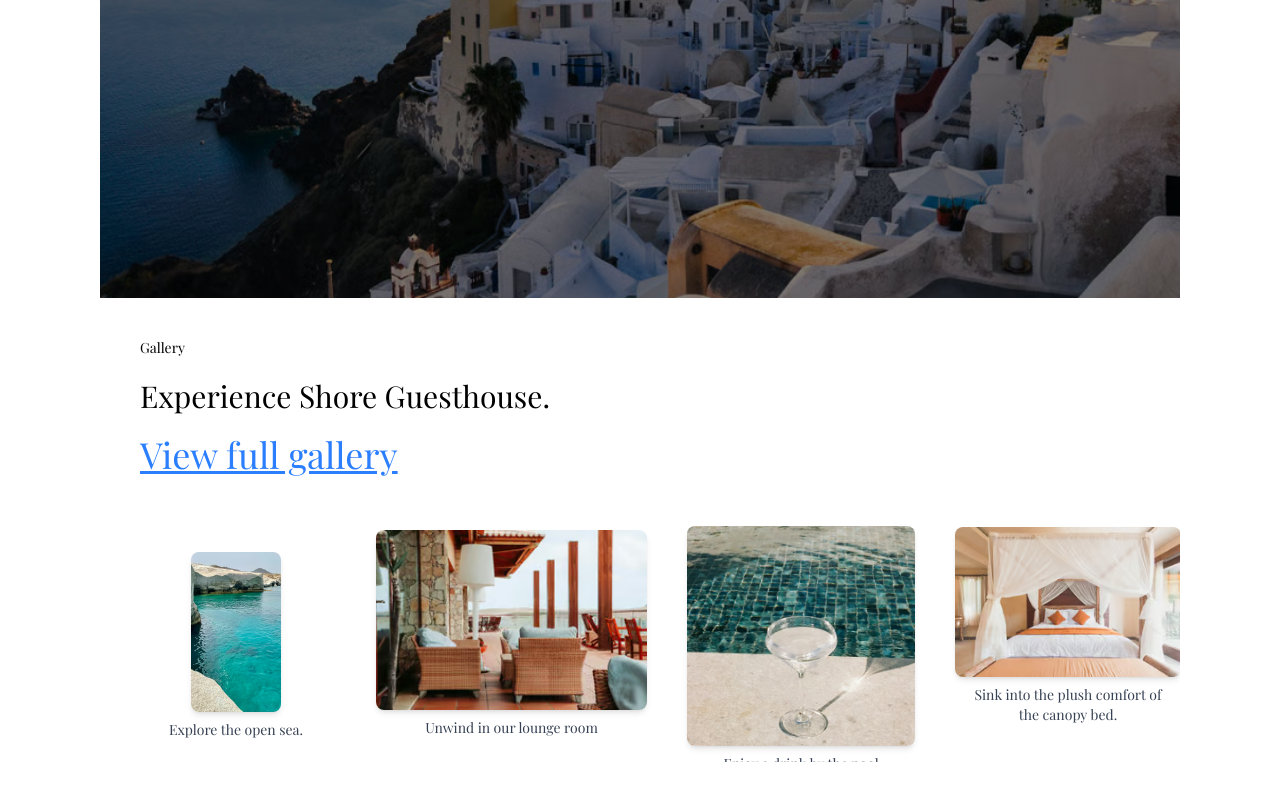
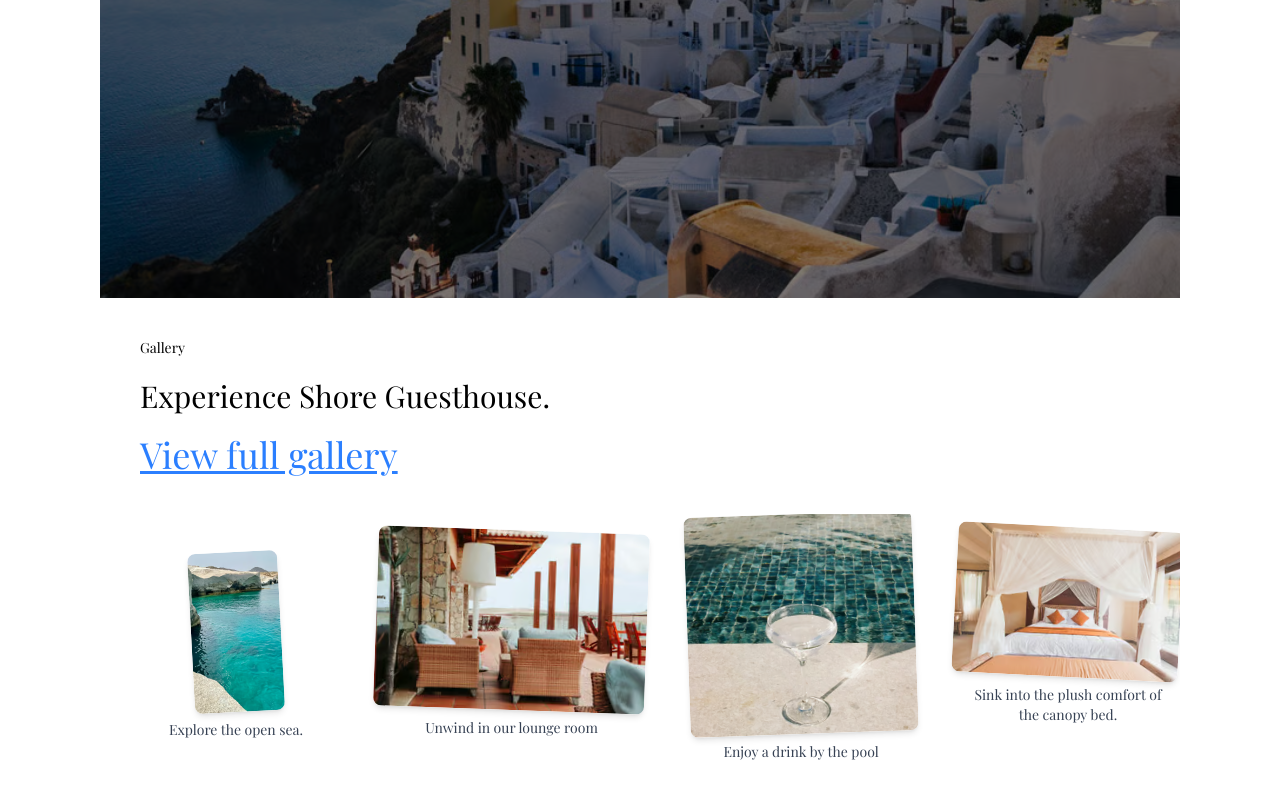
Before and after one commit to Muskan-Shah-6/Shore_guesthouse, a React (Vite) app in the folder shore_guestHouse/: page / in a window 1280 px wide. Shown: the part 559-1359 px from the top of the page. Built offline with nearby package versions, Linux system fonts and the light colour scheme; a web font is replaced by a local one.

Commit message:
Muskan
first page as well as marquee's code implemented

```diff
--- a/shore_guestHouse/src/components/marque/MarqueeGallery.jsx
+++ b/shore_guestHouse/src/components/marque/MarqueeGallery.jsx
@@ -10,31 +10,29 @@ import marq5 from '../../assets/images/Home/carousel_img_5.png';
 
 // Image data with random heights and Y-offsets
 const imageData = [
-  { src: marq1, caption: 'A haven lies behind the blue door.', offsetY: '-translate-y-4', height: 'h-[200px]' },
-  { src: marq2, caption: 'Explore the open sea.', offsetY: 'translate-y-2', height: 'h-[160px]' },
-  { src: marq3, caption: 'Unwind in our lounge room', offsetY: '-translate-y-1', height: 'h-[180px]' },
-  { src: marq4, caption: 'Enjoy a drink by the pool', offsetY: 'translate-y-3', height: 'h-[220px]' },
-  { src: marq5, caption: 'Sink into the plush comfort of the canopy bed.', offsetY: '-translate-y-3', height: 'h-[150px]' },
-  // You can duplicate and randomize more if needed
+  { src: marq1, caption: 'A haven lies behind the blue door.', offsetY: '-translate-y-4',  height: 'h-[200px]', rotate: 'rotate-5'  },
+  { src: marq2, caption: 'Explore the open sea.', offsetY: 'translate-y-2', height: 'h-[160px]', rotate: '-rotate-3'  },
+  { src: marq3, caption: 'Unwind in our lounge room', offsetY: '-translate-y-1', height: 'h-[180px]', rotate: 'rotate-2'  },
+  { src: marq4, caption: 'Enjoy a drink by the pool', offsetY: 'translate-y-0', height: 'h-[220px]', rotate: '-rotate-2'  },
+  { src: marq5, caption: 'Sink into the plush comfort of the canopy bed.', offsetY: '-translate-y-3', height: 'h-[150px]', rotate: 'rotate-3'  },
 ];
 
 const MarqueeGallery = () => {
   return (
-    <div className="py-10 ">
-      <Marquee speed={40} gradient={false} className="gap-10 overflow-y-hidden">
+    <div className="py-10">
+      <Marquee speed={40} gradient={false} className="gap-10 sm:gap-2 overflow-y-hidden">
         {imageData.map((item, index) => (
           <div
             key={index}
             className={`mx-5 flex flex-col items-center ${item.offsetY}`}
           >
-            <div className={`rounded-lg overflow-hidden shadow-md ${item.height}`}>
+            <div className={`rounded-lg overflow-hidden shadow-md ${item.height} ${item.rotate} hover:shadow-lime-200 cursor-pointer`}>
               <img
                 src={item.src}
                 alt={`img-${index}`}
-                className="object-cover w-auto h-full"
-              />
+                className="object-cover w-auto h-full transition-transform duration-300 hover:scale-120 " />
             </div>
-            <p className="text-center text-sm text-gray-700 mt-2 w-[200px]">
+            <p className="text-center text-sm text-gray-700 mt-2  w-[200px]">
               {item.caption}
             </p>
           </div>
--- a/shore_guestHouse/src/pages/Home.jsx
+++ b/shore_guestHouse/src/pages/Home.jsx
@@ -36,7 +36,7 @@ const Home = () => {
                 </div>
             </section>
             {/* Second page marquee section */}
-            <section className="py-10 ">
+            <section className="py-10">
                 <div className='px-2 sm:px-[15px] lg:px-35 space-y-5 '>
                     <p className='text-sm font-normal  text-start text-black'>Gallery</p>
                     <h1 className='text-black text-start  text-3xl '>Experience Shore Guesthouse.</h1>
```
